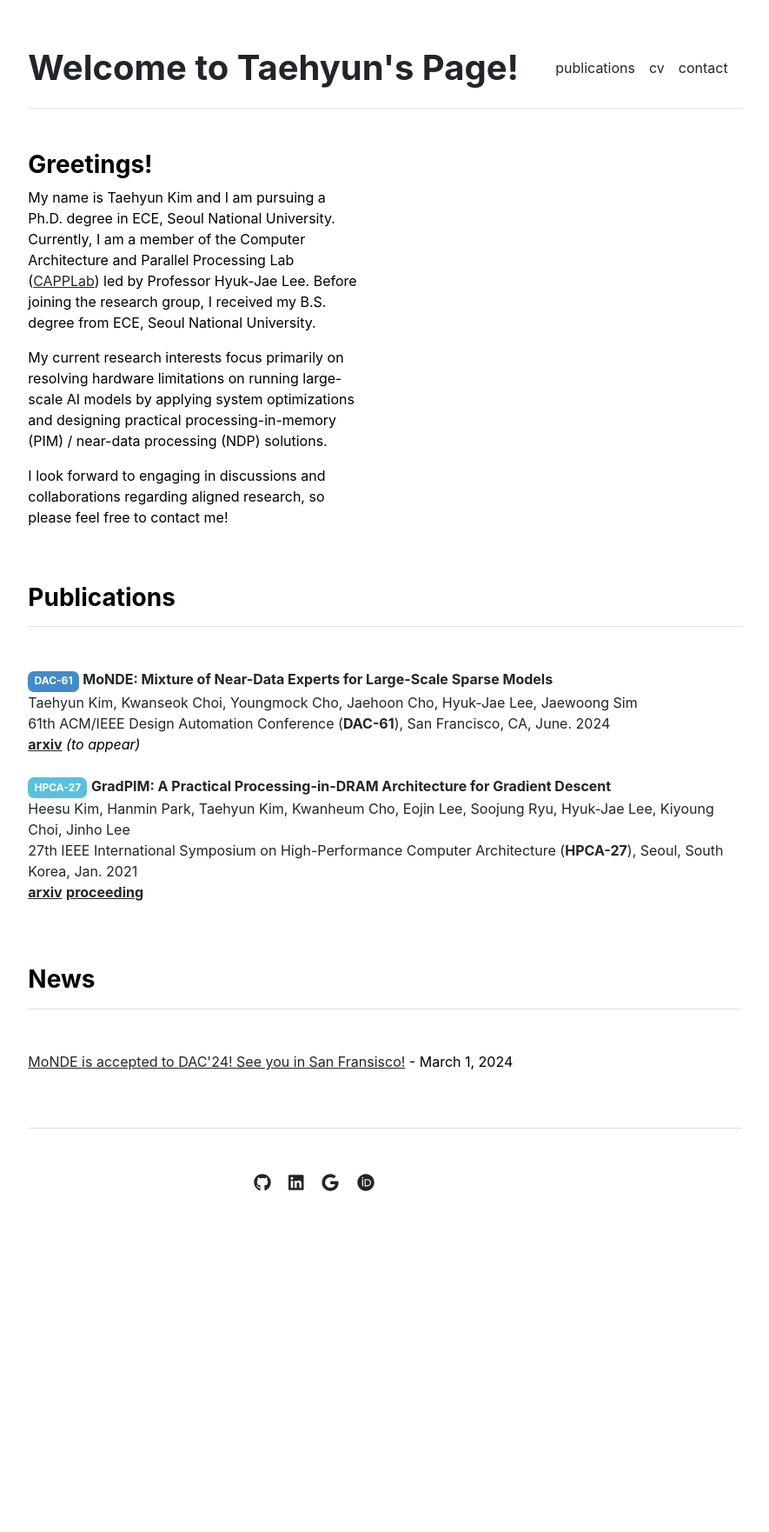
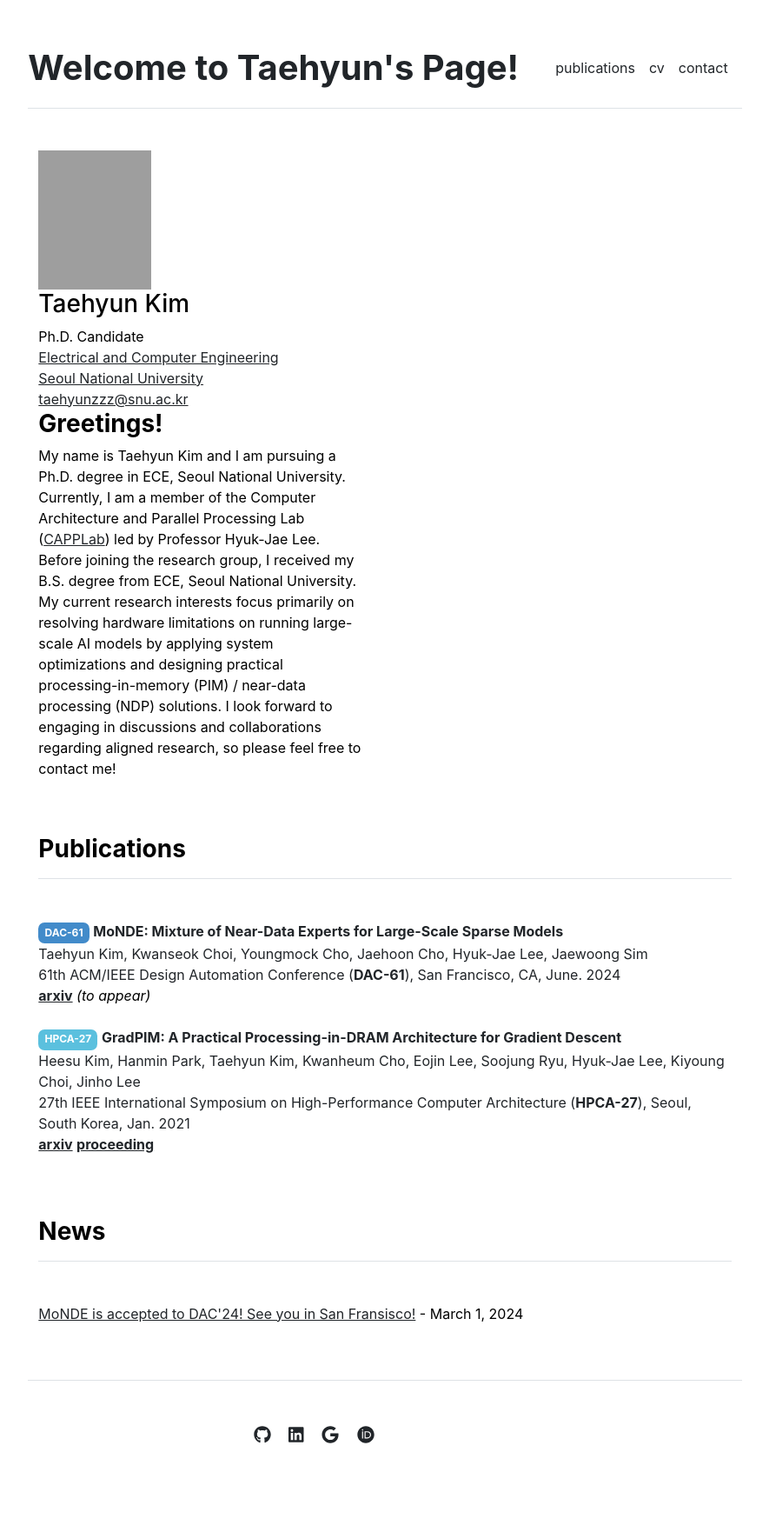
Before and after one commit to taehyunzzz/taehyunzzz.github.io, a Jekyll site: the page built from index.md, in a window 1280 px wide. Shown: the whole page at 87% size, without its empty margins (197-1082 px from the left). Built offline with Jekyll 4.4.1, drawn with Linux system fonts in a browser that asks for light colours; before the commit the page ends 1472 px from its top, so only the background shows below that; grey boxes are pictures that could not be loaded.

Commit message:
DEBUG: test82

```diff
--- a/_layouts/home.html
+++ b/_layouts/home.html
@@ -1,15 +1,32 @@
 ---
 layout: default
 ---
+
+<div class="container">
+
+    <div class="media-body">
+
+        <!-- image -->
+        <a class="pull-right hidden-xs" href="#">
+          <img src="doggo-in-bag.jpg" alt="Taehyun Kim" class="img-rounded" width="130px" height="160px">
+        </a>
+
+        <!-- info -->
+        <h3 class="media-heading">Taehyun Kim</h3>
+        Ph.D. Candidate <br>
+        <a href="https://ece.snu.ac.kr/en">Electrical and Computer Engineering</a><br>
+        <a href="https://en.snu.ac.kr">Seoul National University</a><br>
+        <a href="mailto:taehyunzzz@snu.ac.kr">taehyunzzz@snu.ac.kr</a>
+        <!-- <a href="https://scholar.google.com/citations?user=4U65ziwAAAAJ&amp;hl=en">Google Scholar</a> |
+        <a href="http://www.informatik.uni-trier.de/~ley/pers/hd/s/Sim:Jaewoong.html">DBLP</a> |
+        <a href="https://www.linkedin.com/in/jaewoongsim">LinkedIn</a> -->
+    </div>
 
     <div class="row g-5 mb-5">
         <div class="col-md-6">
             <h3 class="fw-bold">Greetings!</h3>
             {{ content }}
         </div>
-  <!-- <div class="col-md-6">
-    <img src="{{ site.github.url }}/assets/img/home.jpg" alt="Home" width="100%">
-  </div> -->
     </div>
 
     {% include publications.html %}
@@ -18,7 +35,10 @@
         <div class="col-md-12">
             <h3 class="fw-bold border-bottom pb-3 mb-5">News</h3>
             {% for post in site.posts %}
-      <p><a href="{{ site.github.url }}/{{ post.url }}">{{ post.title }}</a> - {{ post.date | date: "%B %-d, %Y" }}</p>
+            <p><a href="{{ site.github.url }}/{{ post.url }}">{{ post.title }}</a> - {{ post.date | date: "%B %-d, %Y" }}
+            </p>
             {% endfor %}
         </div>
     </div>
+
+</div>
```
Also changed, not shown: index.md (+5 -8 lines). Lines whose indentation alone changed are shown as unchanged.
